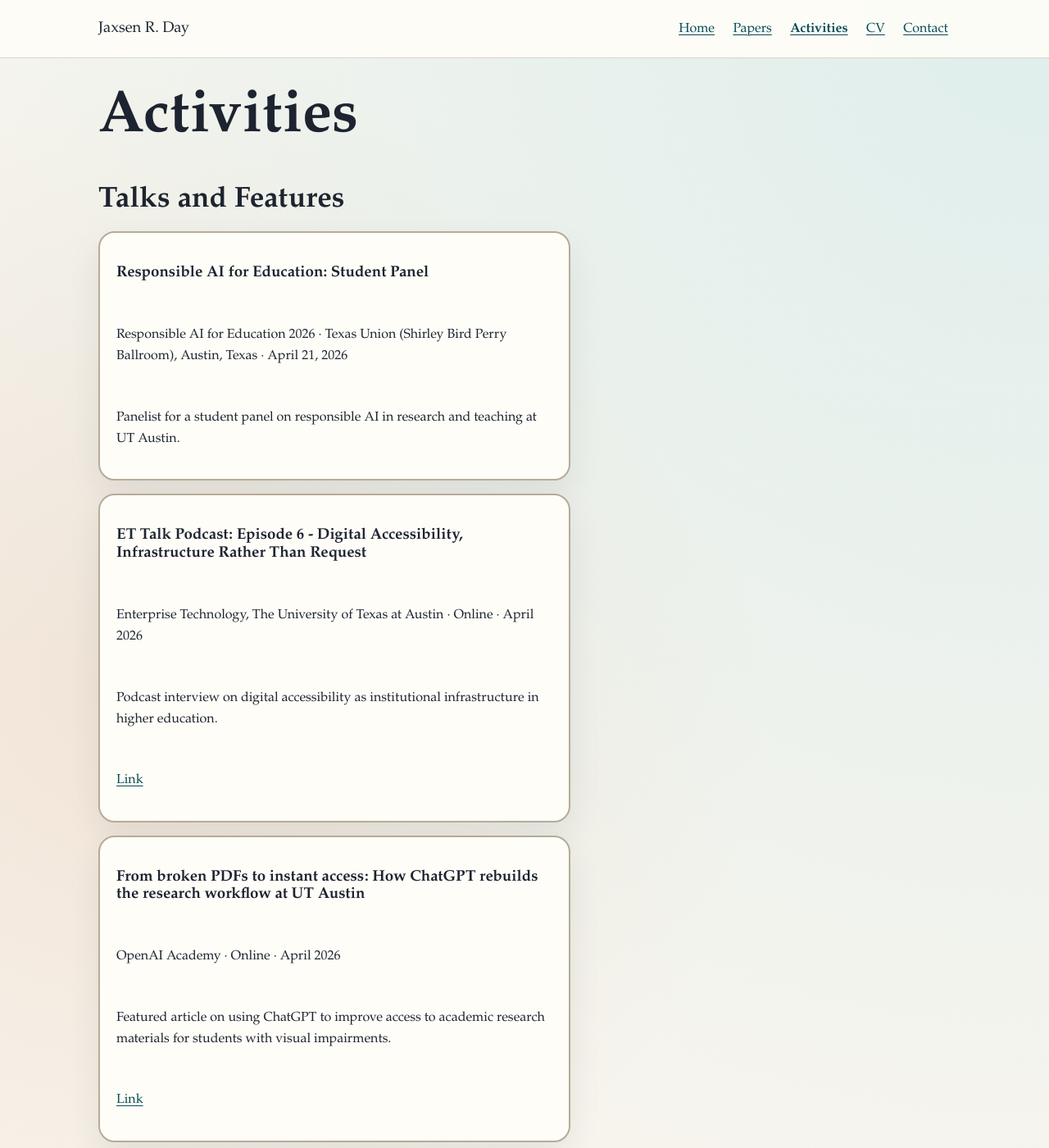
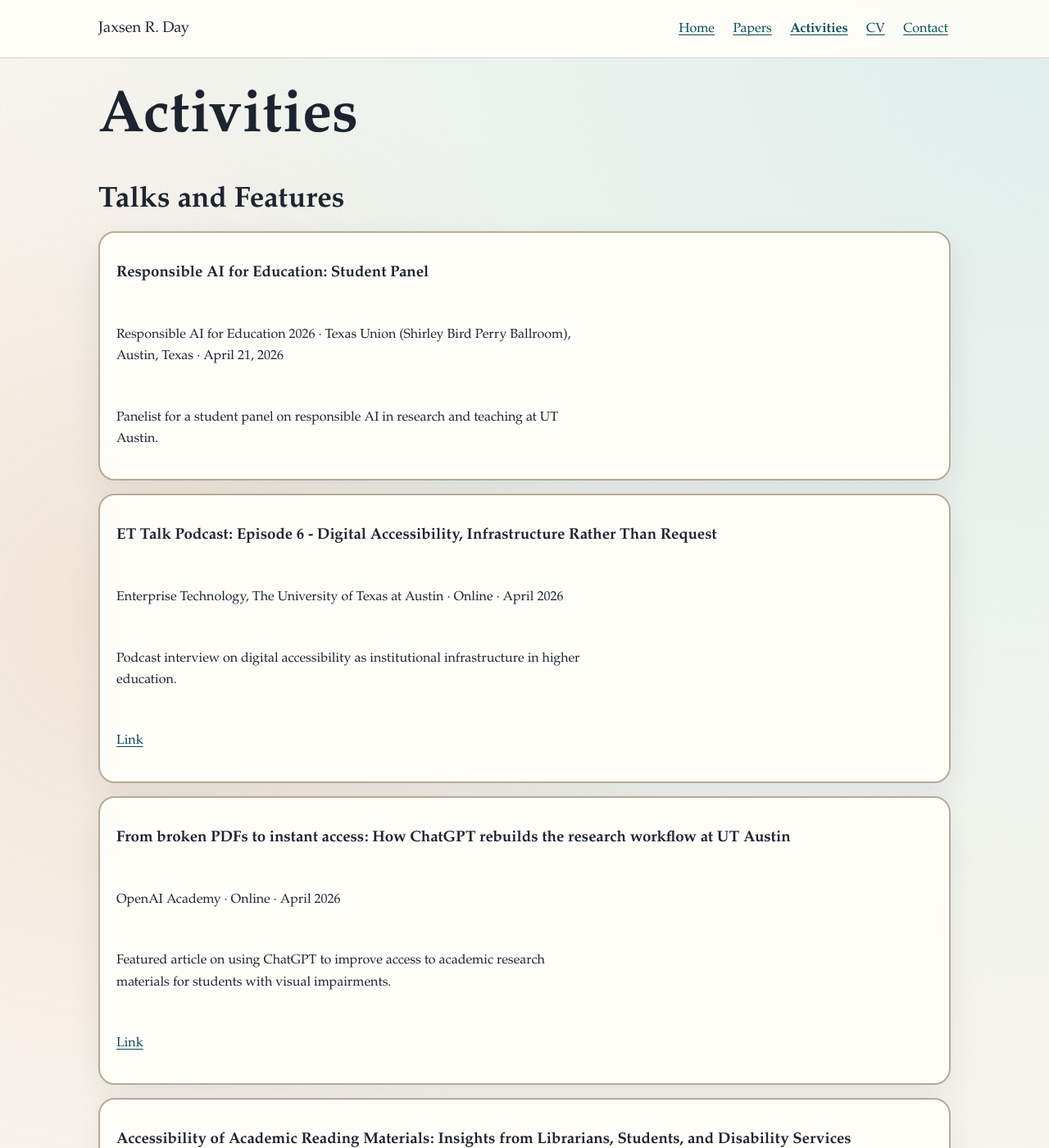
Before and after one commit to jaxsenday/jaxsenday.github.io, a Jekyll site: the page built from activities.md, in a window 1280 px wide and 1400 px high. Shown: the whole window at 82% size. Built offline with Jekyll 4.4.1, drawn with Linux system fonts in a browser that asks for light colours.

Commit message:
Fix publication card width

```diff
--- a/assets/css/style.css
+++ b/assets/css/style.css
@@ -305,7 +305,9 @@ h2 {
 .card-list li,
 .timeline li {
   flex-direction: column;
+  max-width: none;
   padding: 1.25rem;
+  width: 100%;
 }
 
 .section {
```
